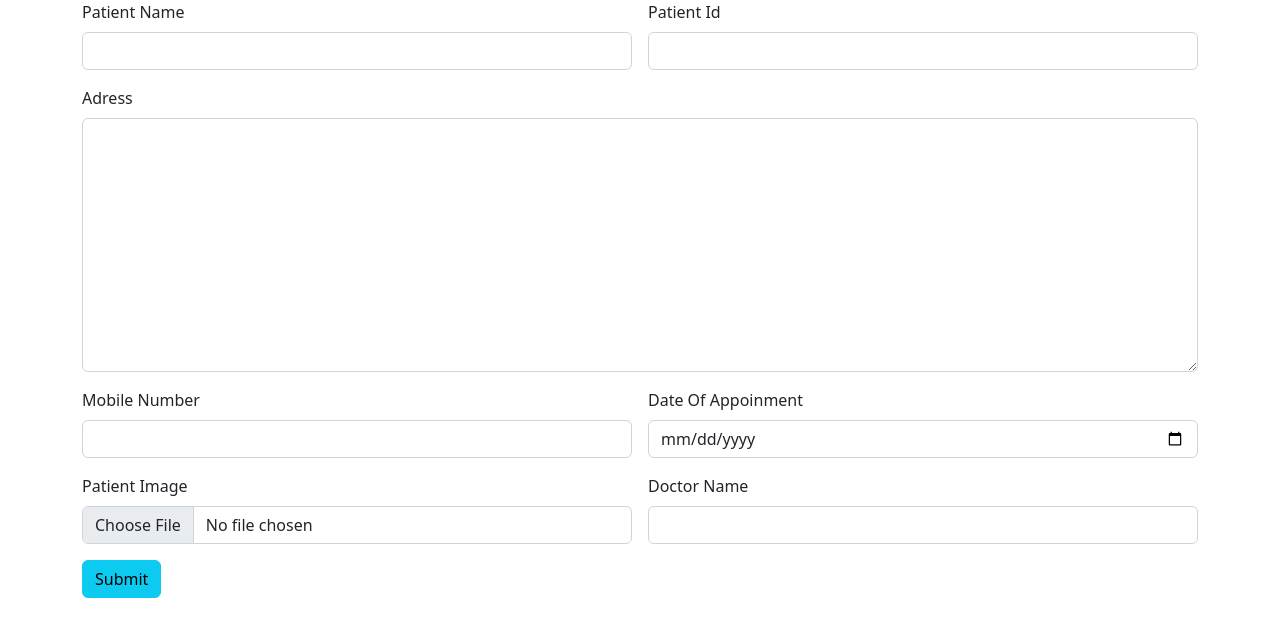
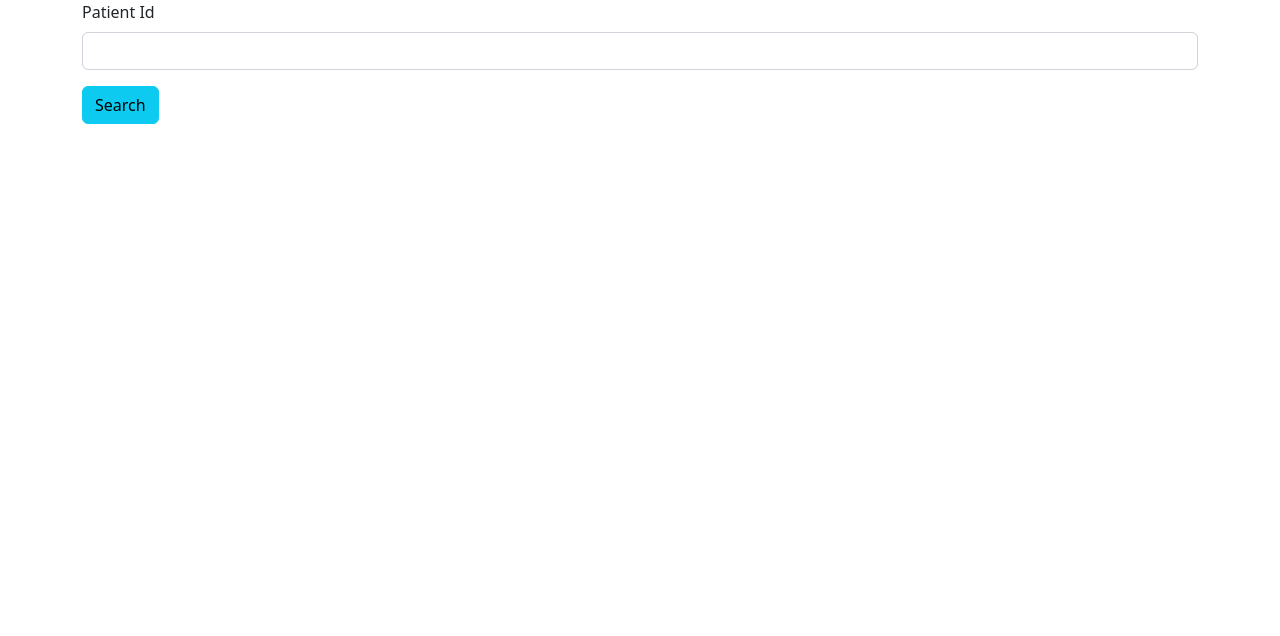
Before and after one commit to Asiyacm/Hospital-Angular-App, an Angular app: page / in a window 1280 px wide. Shown: the top 636 px of the page. Built offline with nearby package versions, Linux system fonts and the light colour scheme.

Commit message:
search commit

```diff
--- a/src/app/app.component.html
+++ b/src/app/app.component.html
@@ -1,2 +1,2 @@
-<app-patient-entry></app-patient-entry>
+<app-patient-search></app-patient-search>
 <router-outlet></router-outlet>
--- a/src/app/app.module.ts
+++ b/src/app/app.module.ts
@@ -4,11 +4,13 @@
 import { AppRoutingModule } from './app-routing.module';
 import { AppComponent } from './app.component';
 import { PatientEntryComponent } from './patient-entry/patient-entry.component';
+import { PatientSearchComponent } from './patient-search/patient-search.component';
 
 @NgModule({
   declarations: [
     AppComponent,
-    PatientEntryComponent
+    PatientEntryComponent,
+    PatientSearchComponent
   ],
   imports: [
     BrowserModule,
--- /dev/null
+++ b/src/app/patient-search/patient-search.component.html
@@ -0,0 +1,18 @@
+<div class="container">
+    <div class="row">
+        <div class="col col-12 col-sm-12 col-md-12 col-lg-12 col-xl-12 col-xxl-12">
+            <div class="row g-3">
+
+                <div class="col col-12 col-sm-12 col-md-12 col-lg-12 col-xl-12 col-xxl-12">
+                    <label for="" class="form-label">Patient Id</label>
+                    <input type="text" class="form-control">
+                </div>
+
+
+                <div class="col col-12 col-sm-12 col-md-12 col-lg-12 col-xl-12 col-xxl-12">
+                    <button class="btn btn-info">Search</button>
+                </div>
+            </div>
+        </div>
+    </div>
+</div>
```
Also changed, not shown: src/app/patient-search/patient-search.component.ts (added, +10 -0 lines), src/app/patient-search/patient-search.component.css (added).
